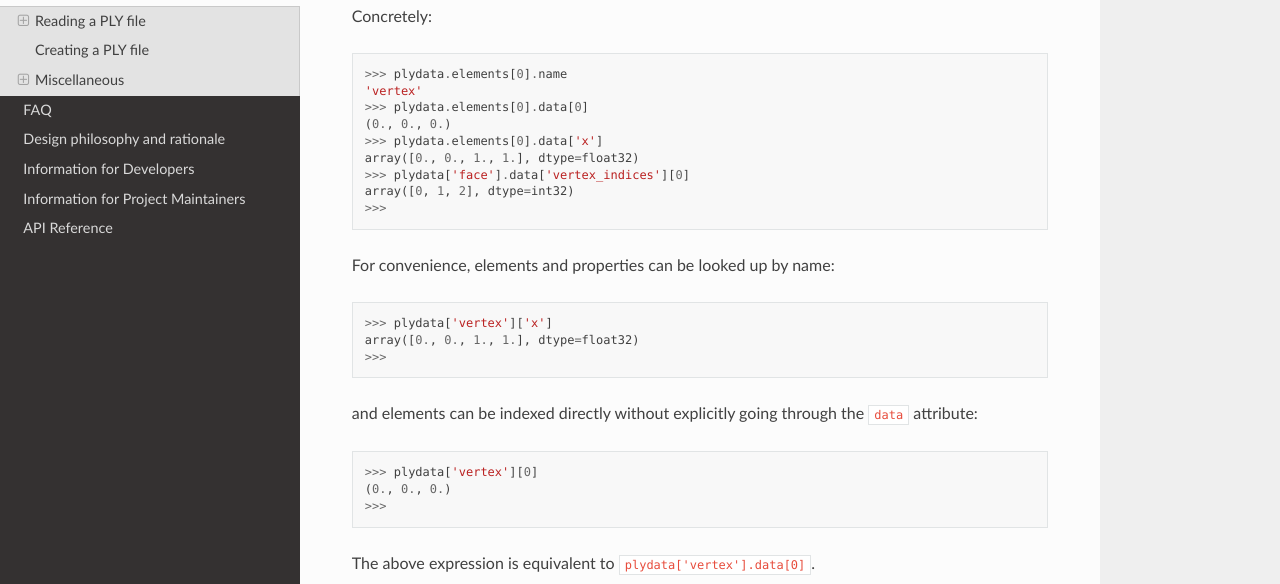
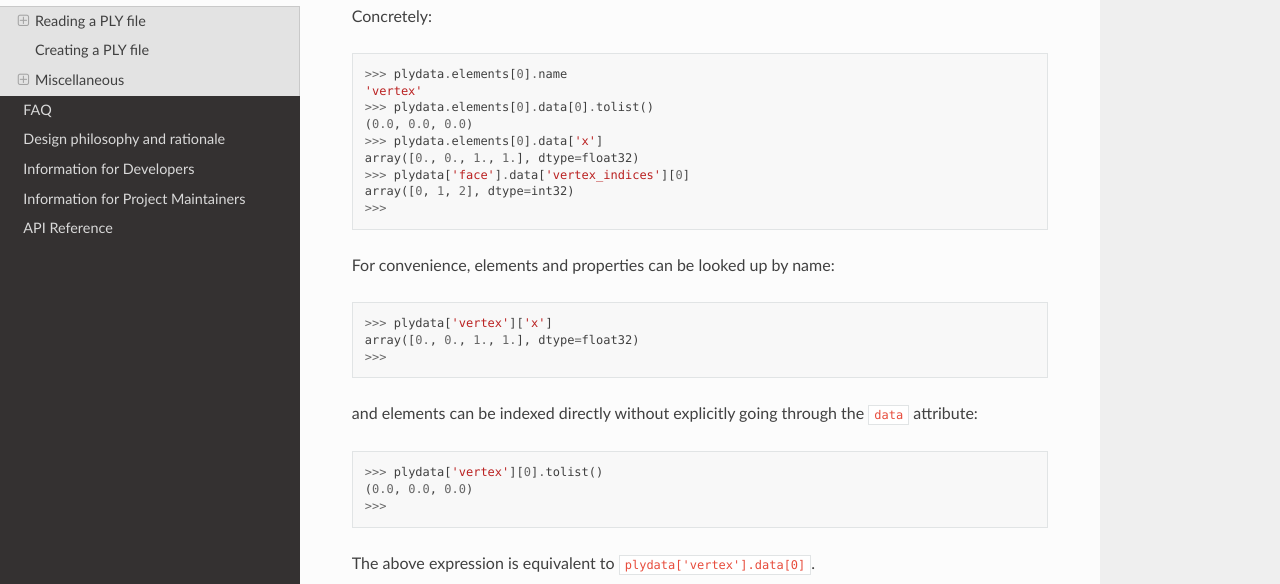
Before and after one commit to dranjan/python-plyfile, a Sphinx documentation site: the page built from doc/usage.md, in a window 1280 px wide and 900 px high, scrolled down 1148 px. Shown: the part 160-744 px from the top of the window. Built offline with Sphinx 7.4.7 and the Read the Docs theme 2.0.0, drawn with Linux system fonts in a browser that asks for light colours.

````diff
--- a/doc/usage.md
+++ b/doc/usage.md
@@ -70,8 +70,8 @@ Concretely:
 ```Python Console
 >>> plydata.elements[0].name
 'vertex'
->>> plydata.elements[0].data[0]
-(0., 0., 0.)
+>>> plydata.elements[0].data[0].tolist()
+(0.0, 0.0, 0.0)
 >>> plydata.elements[0].data['x']
 array([0., 0., 1., 1.], dtype=float32)
 >>> plydata['face'].data['vertex_indices'][0]
@@ -91,8 +91,8 @@ and elements can be indexed directly without explicitly going through
 the `data` attribute:
 
 ```Python Console
->>> plydata['vertex'][0]
-(0., 0., 0.)
+>>> plydata['vertex'][0].tolist()
+(0.0, 0.0, 0.0)
 >>>
 ```
 
--- a/pyproject.toml
+++ b/pyproject.toml
@@ -23,8 +23,8 @@ description = "PLY file reader/writer"
 authors = [
     {name = "Darsh Ranjan", email = "dranjan@berkeley.edu"},
 ]
-dependencies = ["numpy>=1.17"]
-requires-python = ">=3.8"
+dependencies = ["numpy>=1.21"]
+requires-python = ">=3.9"
 readme = "README.md"
 license = {file = "COPYING"}
 keywords = ["ply", "numpy"]
@@ -33,7 +33,6 @@ classifiers = [
     "License :: OSI Approved :: GNU General Public License v3 or later (GPLv3+)",
     "Operating System :: OS Independent",
     "Programming Language :: Python :: 3",
-    "Programming Language :: Python :: 3.8",
     "Programming Language :: Python :: 3.9",
     "Programming Language :: Python :: 3.10",
     "Programming Language :: Python :: 3.11",
````
Also changed, not shown: 3 other files.
